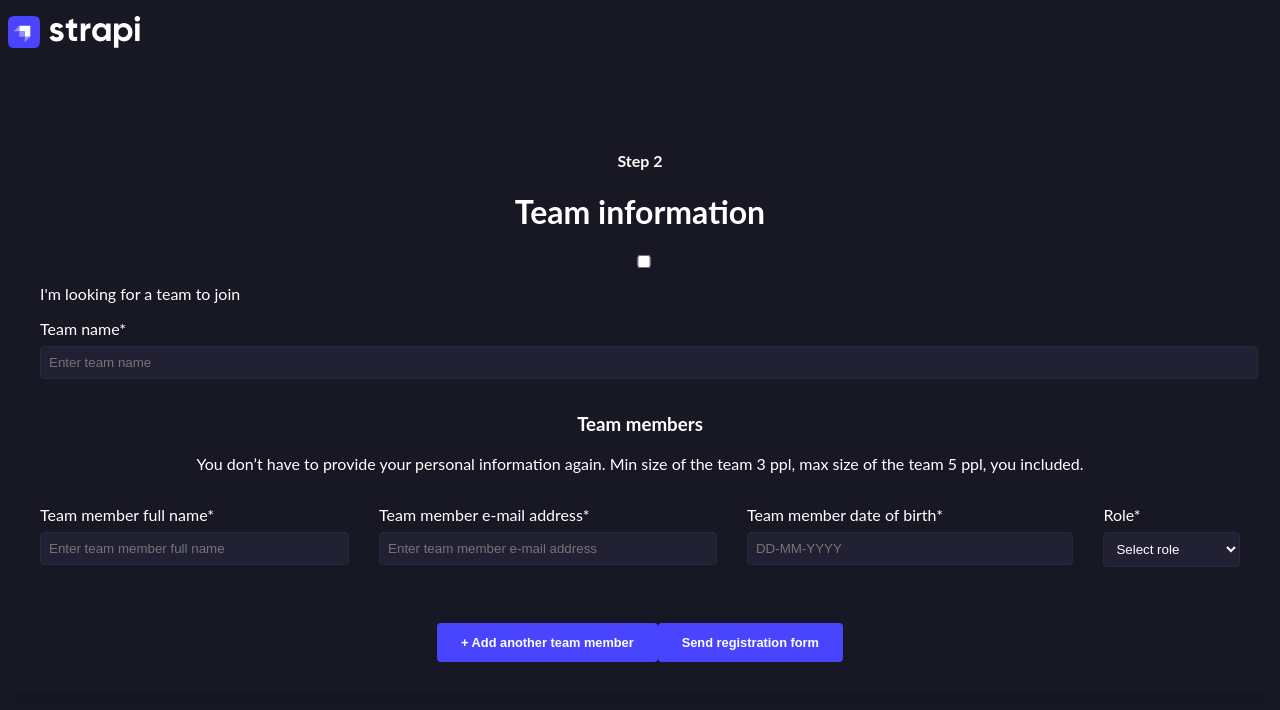
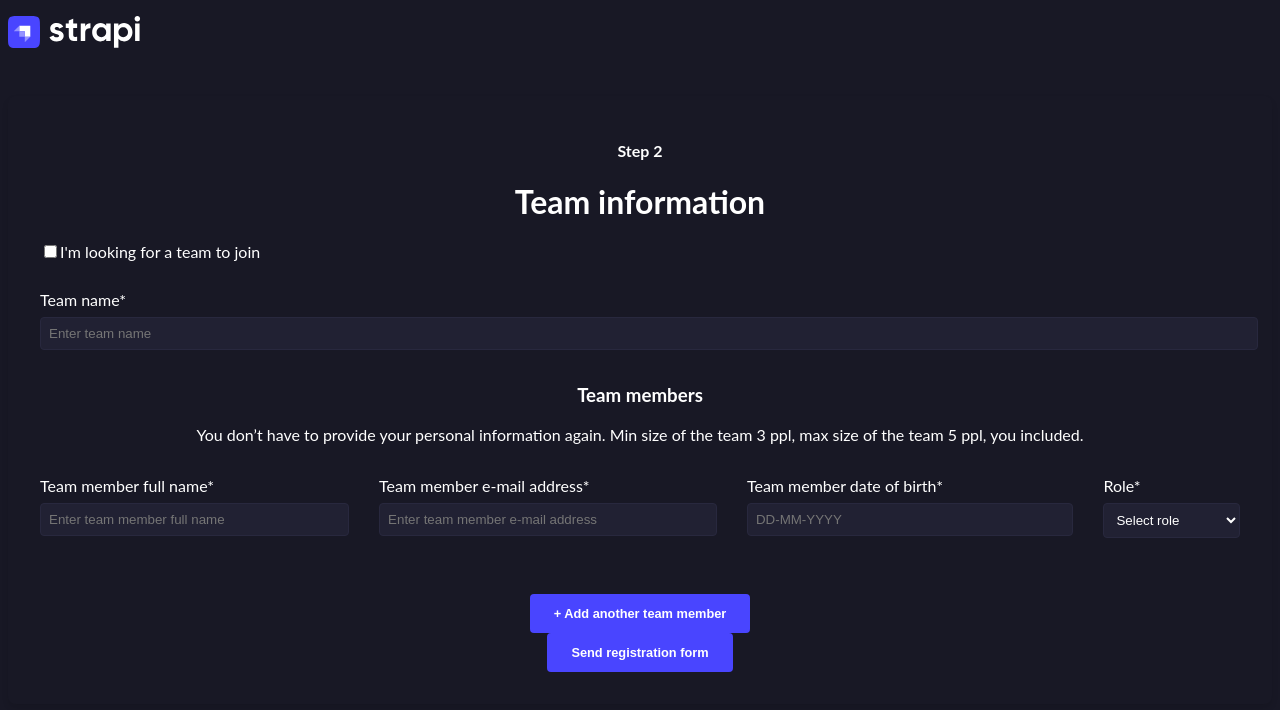
Before and after one commit to pwizla/strapi-hackathon, a React (Create React App) app in the folder my-hackathon-frontend/: page /register-step-2 in a window 1280 px wide. Shown: the top 710 px of the page. Built offline with nearby package versions, Linux system fonts and the light colour scheme.

Commit message:
Make form optional if looking for team

```diff
--- a/my-hackathon-frontend/src/RegisterTeam.css
+++ b/my-hackathon-frontend/src/RegisterTeam.css
@@ -81,3 +81,7 @@ button:hover {
   margin-top: 4rem;
   margin-bottom: 8rem;
 }
+
+input.looking-for-team {
+  width: auto;
+}
--- a/my-hackathon-frontend/src/pages/RegisterTeam.js
+++ b/my-hackathon-frontend/src/pages/RegisterTeam.js
@@ -41,12 +41,15 @@ const RegisterTeam = () => {
         <form onSubmit={handleSubmit}>
           <label>
             <input
+              className='looking-for-team'
               type="checkbox"
               checked={isLookingForTeam}
               onChange={() => setIsLookingForTeam(!isLookingForTeam)}
             />
             I'm looking for a team to join
           </label>
+          {!isLookingForTeam && (
+            <div>
               <label>
                 Team name*
                 <input
@@ -112,6 +115,8 @@ const RegisterTeam = () => {
                 </div>
               ))}
               <button type="button button--alt" onClick={handleAddMember}>+ Add another team member</button>
+            </div>
+          )}
           <button type="submit">Send registration form</button>
         </form>
       </div>
```
Lines whose indentation alone changed are shown as unchanged.
